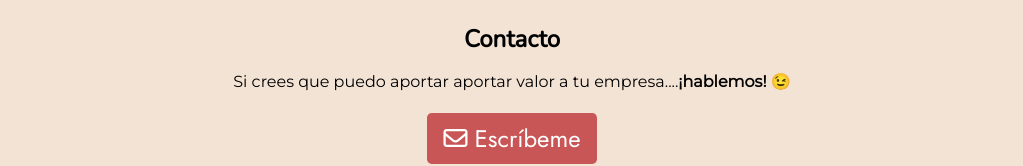
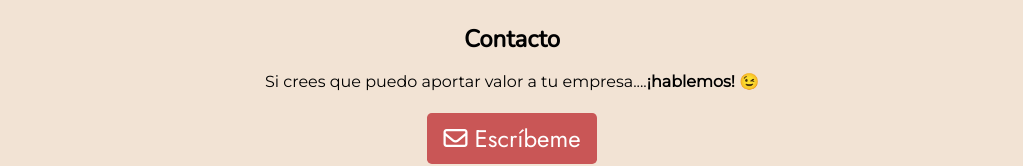
Before and after one commit to yosiris-m/portfolio, a React (Create React App) app: page / in a window 1280 px wide. Shown: the part 3012-3178 px from the top of the page, without its empty margins (128-1151 px from the left). Built offline with nearby package versions, Linux system fonts and the light colour scheme.

Commit message:
improve to component

```diff
--- a/src/Component/main/Contact/Contact.js
+++ b/src/Component/main/Contact/Contact.js
@@ -4,7 +4,7 @@ function Contact() {
   return (
     <section className={styles.wrapper}>
       <p className={styles.msg}>
-        Si crees que puedo aportar aportar valor a tu empresa....
+        Si crees que puedo aportar valor a tu empresa....
         <strong>¡hablemos! </strong> 😉
       </p>
       <p>
```
